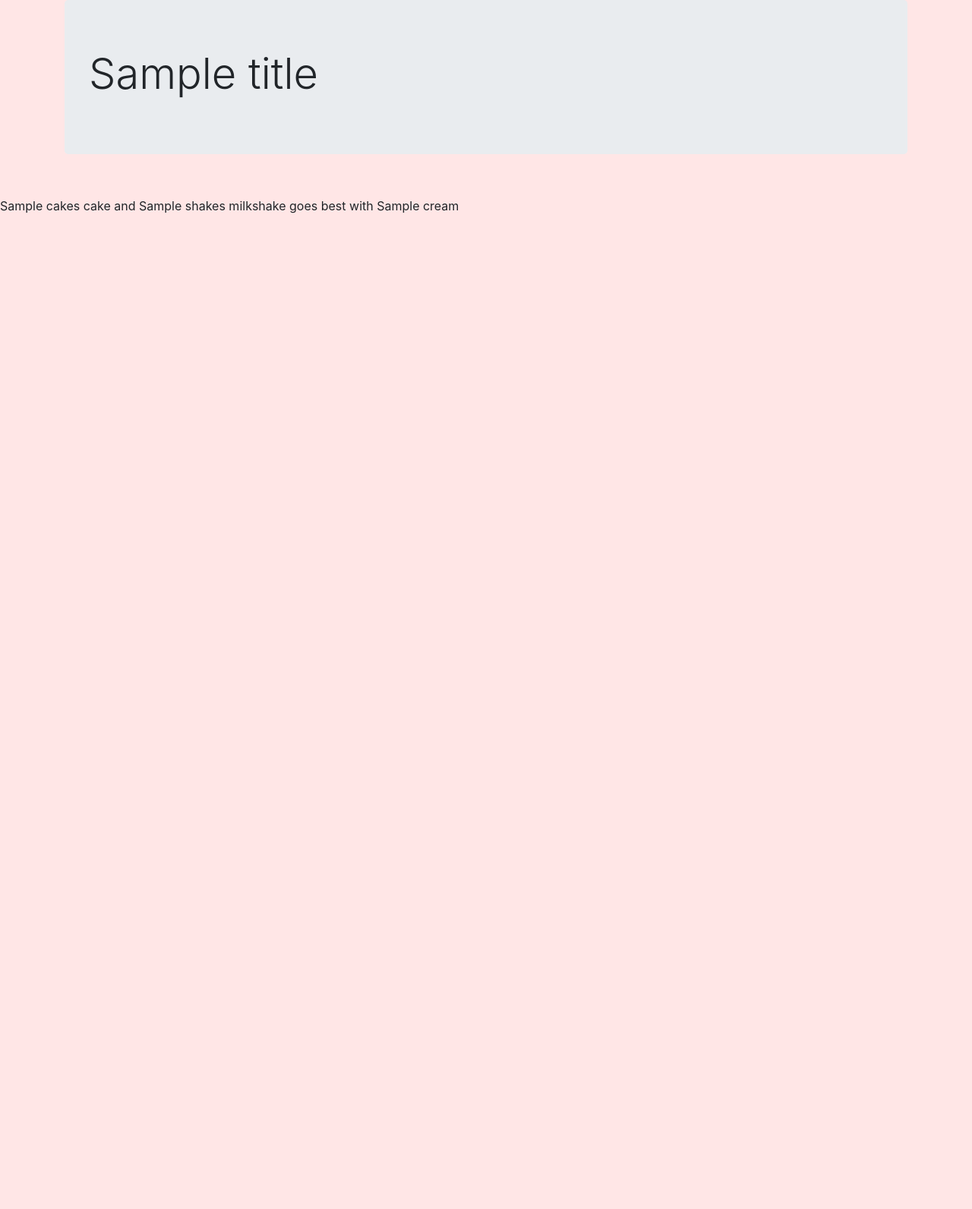
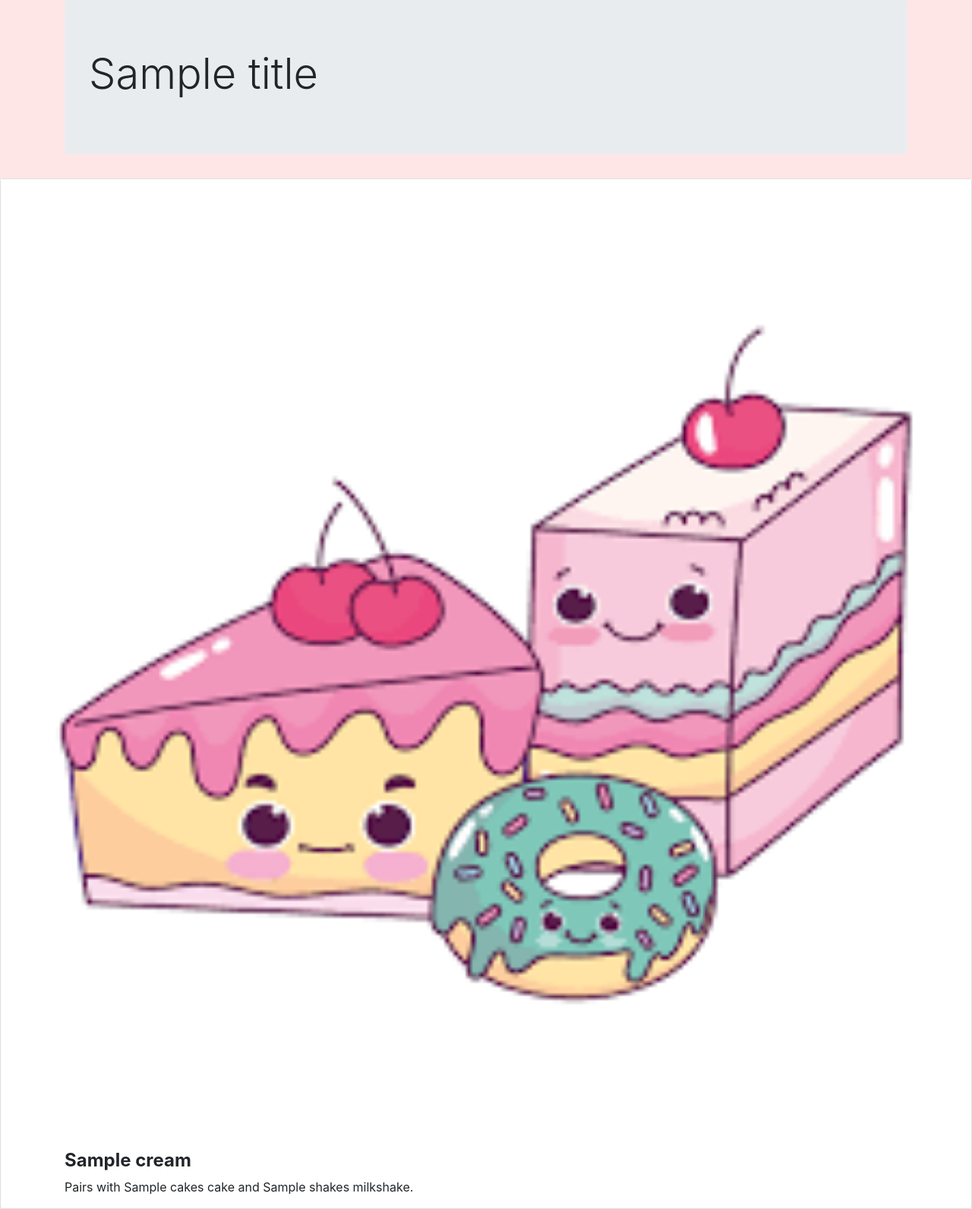
Before and after one commit to ebie-mondaisy/sweet-factory, a Flask app: template sweet-factory/application/templates/home.html in a window 1280 px wide. Shown: the part 56-1648 px from the top of the page at 76% size. Before the commit the page ends 337 px from the top, so only its background shows below. Run offline with Flask 2, Linux system fonts and the light colour scheme; the template is opened without the code that fills it: most values are stand-ins (such as "Sample title", 1, 10 or a date in 2020).

Commit message:
EM: editing templates

```diff
--- a/sweet-factory/application/templates/home.html
+++ b/sweet-factory/application/templates/home.html
@@ -1,11 +1,12 @@
 {% extends 'base.html' %}
 {% block body %}
 
-    <br>
-    <p style="text-align: left">
-    {{ cakes }} cake and {{ shakes }} milkshake goes best with {{ cream }}
-    </p>
-    <br>
-
+    <div class="card">
+        <img src="../image-source/sweets-image.png" alt="Sweet" style="width:100%">
+        <div class="container">
+            <h4><b>{{ cream }}</b></h4>
+            <p>Pairs with {{ cakes }} cake and {{ shakes }} milkshake.</p>
+        </div>
+    </div>
 
 {% endblock body %}
```
Also changed, not shown: sweet-factory/image-source/sweets-image.png (added).
